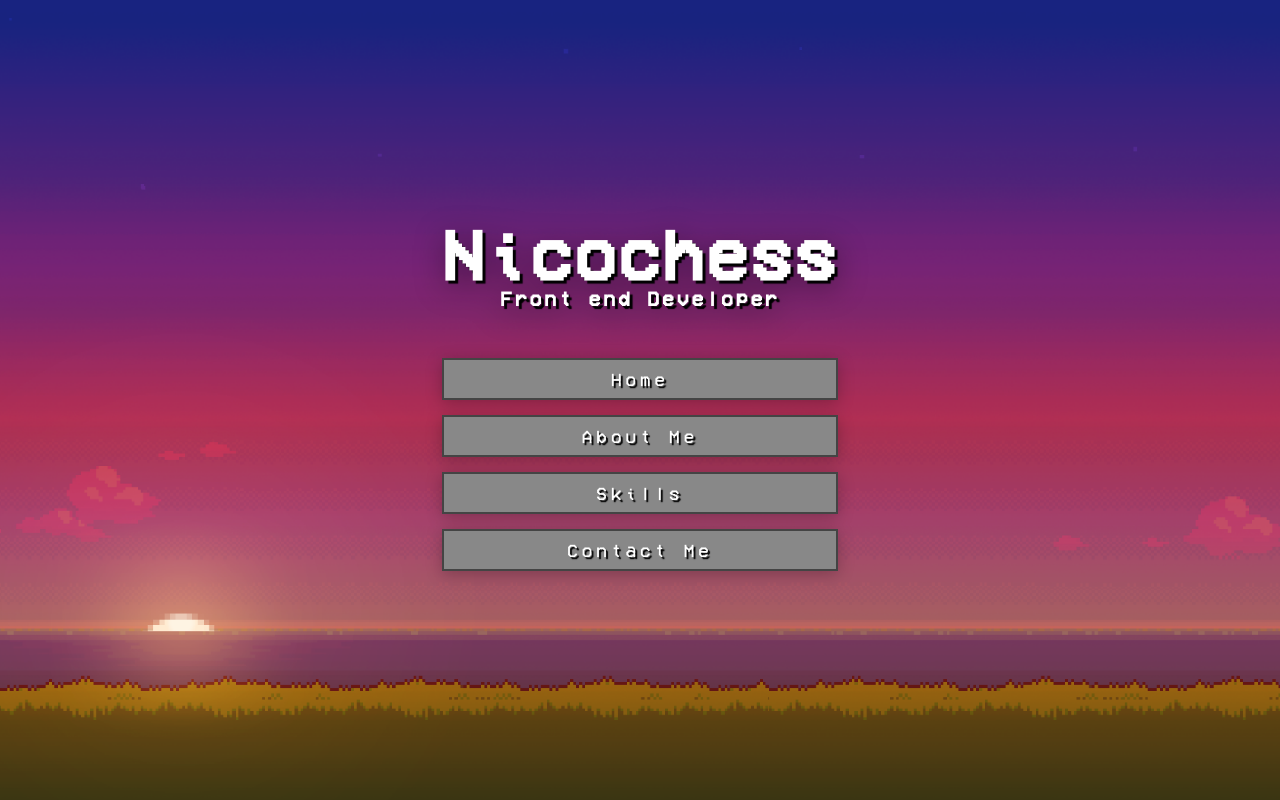
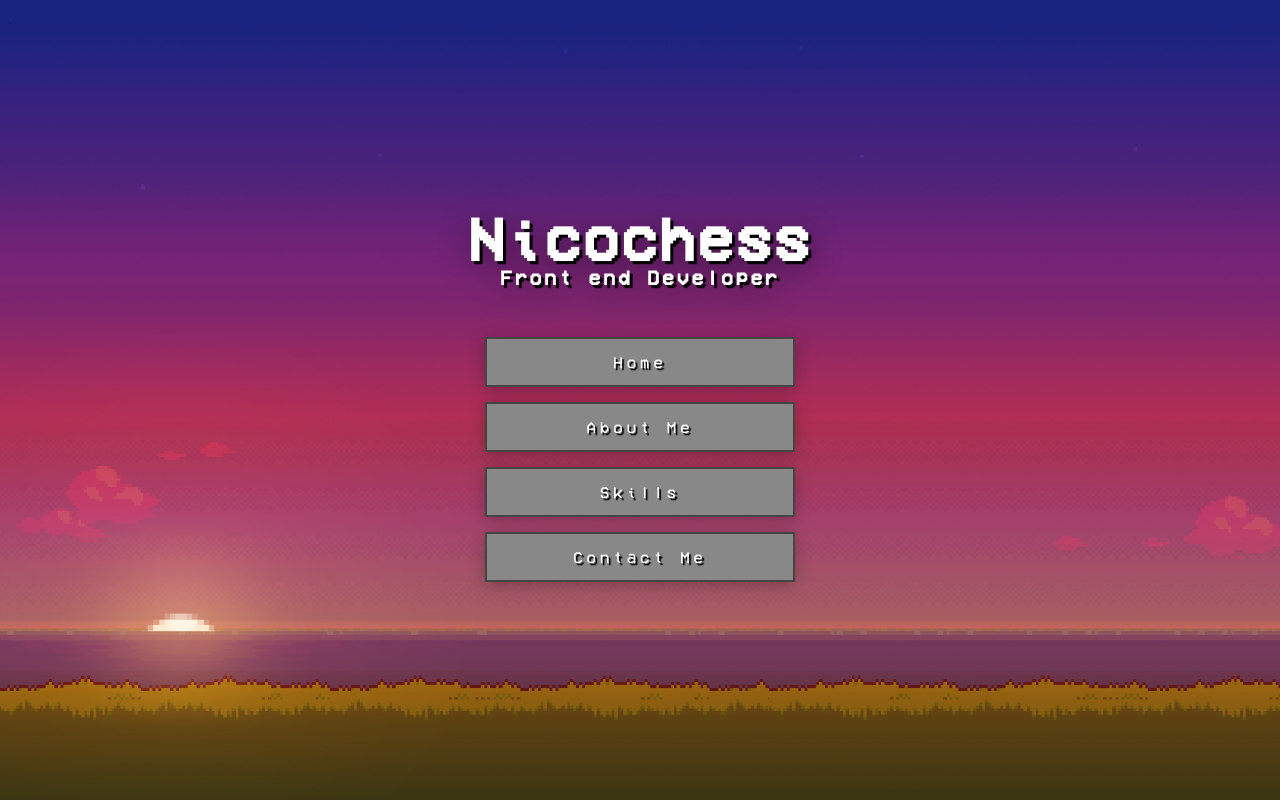
Before and after one commit to Nicochess/nicochess.github.io, a plain HTML site: page index.html in a window 1280 px wide. Drawn offline with Linux system fonts and the light colour scheme.

Commit message:
fix: improving size design

```diff
--- a/src/styles/styles.scss
+++ b/src/styles/styles.scss
@@ -42,7 +42,7 @@ body {
 }
 
 .title {
-    font-size: 70px;
+    font-size: 60px;
     letter-spacing: 3px;
     text-shadow: 3px 3px 1px black;
     color: white;
@@ -63,12 +63,14 @@ body {
 .menu {
     display: flex;
     flex-direction: column;
+    align-items: center;
     gap: 15px;
 
     &__item {
+        width: 90%;
         font-family: "Bit Font";
-        font-size: 18px;
-        padding: 10px;
+        font-size: 16px;
+        padding: 15px;
         border: 2px solid #444444;
         background-color: #888888;
         text-shadow: 2px 2px 1px black;
```
Also changed, not shown: src/styles/styles.css, 1 other file.
